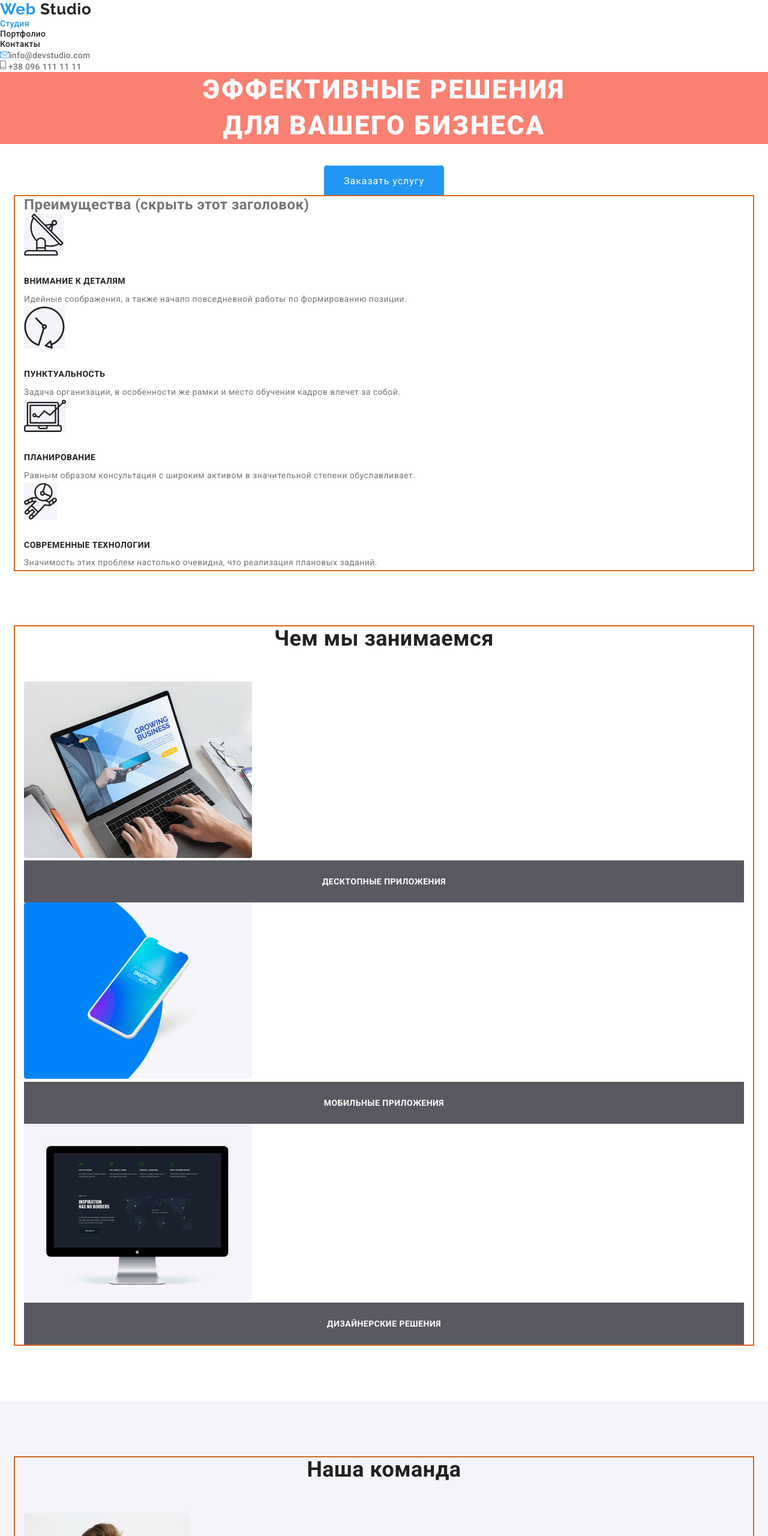
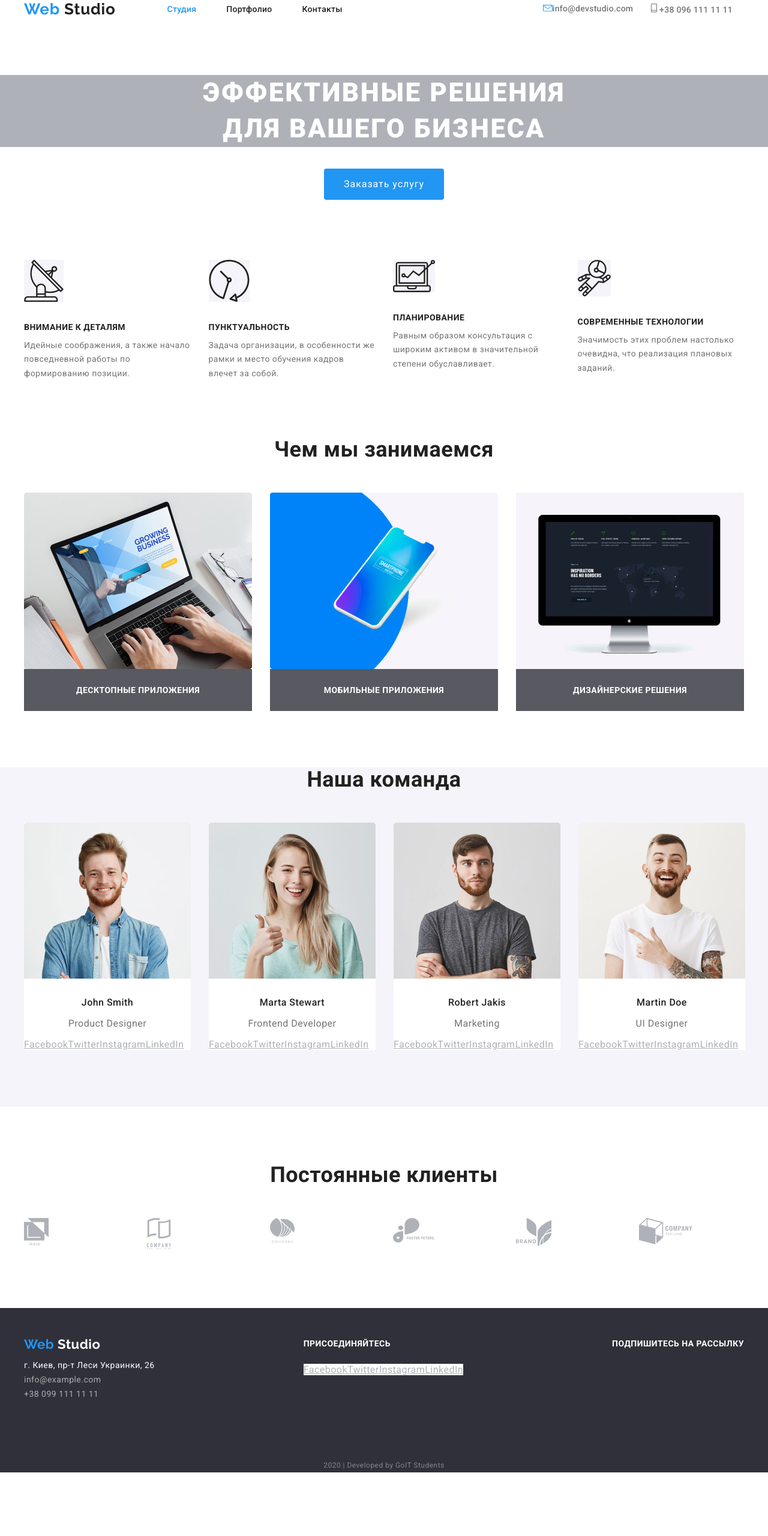
Before and after one commit to bir101/goit-markup-hw-02, a plain HTML site: page index.html in a window 1280 px wide. Shown: the top 2560 px of the page at 60% size. After the commit the page ends 2466 px from the top, so only its background shows below. Drawn offline with Linux system fonts and the light colour scheme.

Commit message:
позиционирование 1 часть

```diff
--- a/css/styles.css
+++ b/css/styles.css
@@ -49,9 +49,11 @@ h3 {
   padding-left: 15px;
   padding-right: 15px;
   margin: 0 auto 94px auto;
-  outline: 2px solid chocolate;
+  /* outline: 2px solid #757575; */
 }
-
+.hidden {
+  display: none;
+}
 /* Лого */
 .logo {
   color: var(--title-text-color);
@@ -68,6 +70,9 @@ h3 {
 /* Навигация */
 
 .nav {
+  display: flex;
+  align-items: center;
+
   font-weight: 500;
   font-size: 14px;
   letter-spacing: 0.02em;
@@ -75,8 +80,24 @@ h3 {
 }
 
 .site-nav {
+  display: flex;
+  margin-left: 86px;
   list-style-type: none;
 }
+
+.site-nav .item:not(:first-child) {
+  margin-left: 50px;
+}
+
+.contact-nav {
+  display: flex;
+  margin-left: 334px;
+}
+
+.contact-nav .item:not(:first-child) {
+  margin-left: 30px;
+}
+
 .site-nav .link {
   color: var(--title-text-color);
   text-decoration: none;
@@ -111,7 +132,7 @@ h3 {
   margin-bottom: 36px;
 
   color: var(--primary-white-color);
-  background-color: salmon;
+  background-color: #afb1b8;
 
   font-weight: 900;
   font-size: 44px;
@@ -119,12 +140,19 @@ h3 {
   letter-spacing: 0.06em;
   text-align: center;
 }
+
+.section-work .image,
+.section .image {
+  display: block;
+}
 /* button */
 .button-primary {
   display: inline-block;
   border-radius: 4px;
   border: 1px solid transparent;
   padding: 10px 32px;
+  margin-bottom: 100px;
+
   min-width: 200px;
 
   background-color: var(--accent-color);
@@ -137,31 +165,11 @@ h3 {
   text-align: center;
 }
 
-.button-filter {
-  padding: 6px 22px;
-  margin-bottom: 56px;
-  border-radius: 4px;
-
-  background-color: #f5f4fa;
-  color: var(--title-text-color);
-
-  font-weight: 500;
-  font-size: 16px;
-  line-height: 1.6;
-  text-align: center;
-}
-
-.button-filter:hover,
-.button-filter:focus {
-  background-color: var(--accent-color);
-  color: var(--primary-white-color);
-}
-
 .button-feture {
   text-decoration: none;
 }
 .text-title {
-  padding: 27px 90px;
+  padding: 27px 87px;
   background-color: rgba(47, 48, 58, 0.8);
   color: #ffffff;
 
@@ -169,6 +177,7 @@ h3 {
   font-size: 14px;
   line-height: 1.16;
   text-align: center;
+  white-space: nowrap;
 }
 
 .buttom-social {
@@ -198,9 +207,36 @@ h3 {
   line-height: 1.7;
 }
 
+.list,
+.section-list {
+  display: flex;
+  /* justify-content: space-between; */
+}
+
+.list .item {
+  width: 278px;
+}
+.list .item:not(:first-child) {
+  margin-left: 30px;
+}
+
+.section-list .item {
+  display: flex;
+  align-items: center;
+  width: 380px;
+}
+
+.section-list .item:not(:first-child) {
+  margin-left: 30px;
+}
 .section-work /* наша команда */ {
-  padding: 94px 0;
+  padding-bottom: 94px;
+  margin-bottom: 94px;
   background-color: #f5f4fa;
+}
+
+.section-work .container {
+  margin-bottom: 0;
 }
 
 .section-title {
@@ -213,6 +249,25 @@ h3 {
   font-size: 36px;
   line-height: 1.16;
   text-align: center;
+}
+
+.work-list {
+  display: flex;
+}
+
+.work-list .image {
+  margin-bottom: 30px;
+}
+
+.work-list .item {
+  background-color: var(--primary-white-color);
+}
+.work-list .item:not(:first-child) {
+  margin-left: 30px;
+}
+.social-list {
+  display: flex;
+  flex-wrap: wrap;
 }
 
 .section-work .title {
@@ -239,32 +294,91 @@ h3 {
 .feature-image:hover {
   background-color: var(--accent-color);
 }
+/* портфолио */
+.button-filter {
+  display: flex;
+  padding: 6px 22px;
+  margin-bottom: 0;
+  border-radius: 4px;
 
+  background-color: #f5f4fa;
+  color: var(--title-text-color);
+
+  font-weight: 500;
+  font-size: 16px;
+  line-height: 1.6;
+  text-align: center;
+}
+
+.button-filter:hover,
+.button-filter:focus {
+  background-color: var(--accent-color);
+  color: var(--primary-white-color);
+}
+.section .list-container {
+  display: flex;
+  flex-wrap: wrap;
+  margin: -15px;
+}
+.section .flex-element {
+  width: 380px;
+  margin: 15px;
+
+  border: 1px solid #eeeeee;
+  border-radius: 5px;
+}
 .portfolio-image {
   margin-bottom: 20px;
 }
 
 .portfolio .title {
+  margin-bottom: 20px;
+  margin-left: 24px;
   font-weight: 700;
   font-size: 18px;
   line-height: 2.2;
   letter-spacing: 0.06em;
 }
+.portfolio .portfolio-title {
+  margin-top: 0;
+  margin-bottom: 26px;
+  margin-left: 24px;
+}
 
 .portfolio .text {
+  display: none;
+
   font-size: 16px;
   line-height: 1.87;
-
-  /* identical to box height, or 187% */
-  letter-spacing: 0.03em;
 }
 
+.section .filter {
+  display: flex;
+  align-items: center;
+  margin-top: 0;
+  margin-bottom: 68px;
+}
 /* footer */
 .footer {
   background-color: var(--footer-background-color);
 }
 
+.footer .container {
+  padding-top: 48px;
+}
+
+.footer-flex {
+  display: flex;
+  justify-content: space-between;
+  align-items: flex-start;
+}
+
+.footer-flex .item {
+  display: flex;
+  flex-direction: column;
+}
 .footer .footer-title {
+  margin-bottom: 21px;
   color: var(--primary-white-color);
 
   font-weight: 700;
@@ -272,6 +386,8 @@ h3 {
   line-height: 1.7;
 }
 .logo-footer {
+  margin-top: 0;
+  margin-bottom: 10px;
   color: var(--primary-white-color);
 
   font-family: Raleway, sans-serif;
@@ -296,7 +412,7 @@ h3 {
 
 .footer .copyright {
   color: rgba(255, 255, 255, 0.4);
-
+  text-align: center;
   font-size: 12px;
   line-height: 2;
 }
--- a/index.html
+++ b/index.html
@@ -13,28 +13,30 @@
   <body>
     <!-- шапка сайта -->
     <header>
+      <div class="container">
         <nav class="nav">
           <a href="/" class="logo"> <span>Web</span> Studio </a>
 
           <ul class="site-nav">
-          <li><a href="./index.html" class="link current">Студия</a></li>
-          <li><a href="./portfolio.html" class="link">Портфолио</a></li>
-          <li><a href="/" class="link">Контакты</a></li>
+            <li class="item"><a href="./index.html" class="link current">Студия</a></li>
+            <li class="item"><a href="./portfolio.html" class="link">Портфолио</a></li>
+            <li class="item"><a href="/" class="link">Контакты</a></li>
           </ul>
-      </nav>
 
-      <ul class="site-nav">
-        <li>
+          <ul class="contact-nav">
+            <li class="item">
               <a href="mailto:info@devstudio.com" class="contact-link">
                 <img src="./images/mail.svg" alt="" />info@devstudio.com</a
               >
             </li>
-        <li>
+            <li class="item">
               <a href="tel:+380961111111" class="contact-link">
                 <img src="./images/tel.svg" alt="" /> +38 096 111 11 11</a
               >
             </li>
           </ul>
+        </nav>
+      </div>
     </header>
     <main>
       <!-- фон + кнопка(ссылка) -->
@@ -49,9 +51,9 @@
       <!-- Преимущества -->
       <section class="section">
         <div class="container">
-          <h2>Преимущества (скрыть этот заголовок)</h2>
-          <ul>
-            <li>
+          <h2 class="hidden">Преимущества (скрыть этот заголовок)</h2>
+          <ul class="list">
+            <li class="item">
               <img src="./images/p1.svg" alt="изображение" class="feature-image" />
               <h3 class="title">ВНИМАНИЕ К ДЕТАЛЯМ</h3>
               <p class="text">
@@ -59,7 +61,7 @@
               </p>
             </li>
 
-            <li>
+            <li class="item">
               <img src="./images/p2.svg" alt="изображение" class="feature-image" />
               <h3 class="title">ПУНКТУАЛЬНОСТЬ</h3>
               <p class="text">
@@ -67,7 +69,7 @@
               </p>
             </li>
 
-            <li>
+            <li class="item">
               <img src="./images/p3.svg" alt="изображение" class="feature-image" />
               <h3 class="title">ПЛАНИРОВАНИЕ</h3>
               <p class="text">
@@ -75,7 +77,7 @@
               </p>
             </li>
 
-            <li>
+            <li class="item">
               <img src="./images/p4.svg" alt="изображение" class="feature-image" />
               <h3 class="title">СОВРЕМЕННЫЕ ТЕХНОЛОГИИ</h3>
               <p class="text">
@@ -91,22 +93,40 @@
       <section class="section">
         <div class="container">
           <h2 class="section-title">Чем мы занимаемся</h2>
-          <ul>
-            <li>
+          <ul class="section-list">
+            <li class="item">
               <a href="/" class="button-feture"
-                ><img src="./images/notebook.jpg" alt="ноутбук" width="380" />
+                ><img
+                  src="./images/notebook.jpg"
+                  alt="ноутбук"
+                  width="380"
+                  height="294"
+                  class="image"
+                />
                 <h3 class="text-title">ДЕСКТОПНЫЕ ПРИЛОЖЕНИЯ</h3>
               </a>
             </li>
-            <li>
+            <li class="item">
               <a href="/" class="button-feture">
-                <img src="./images/phone.jpg" alt="смартфон" width="380" />
+                <img
+                  src="./images/phone.jpg"
+                  alt="смартфон"
+                  width="380"
+                  height="294"
+                  class="image"
+                />
                 <h3 class="text-title">МОБИЛЬНЫЕ ПРИЛОЖЕНИЯ</h3>
               </a>
             </li>
-            <li>
+            <li class="item">
               <a href="/" class="button-feture">
-                <img src="./images/desktop.jpg" alt="десктоп" width="380" />
+                <img
+                  src="./images/desktop.jpg"
+                  alt="десктоп"
+                  width="380"
+                  height="294"
+                  class="image"
+                />
                 <h3 class="text-title">ДИЗАЙНЕРСКИЕ РЕШЕНИЯ</h3>
               </a>
             </li>
@@ -115,16 +135,30 @@
       </section>
 
       <!-- Наша команда -->
+
       <section class="section-work">
         <div class="container">
           <h2 class="section-title">Наша команда</h2>
 
-          <ul>
-            <li>
-              <img src="./images/johnsmithg.jpg" alt="John Smith" width="278" />
+          <ul class="work-list">
+            <li class="item">
+              <img src="./images/johnsmithg.jpg" alt="John Smith" width="278" class="image" />
               <h3 class="title">John Smith</h3>
               <p class="text">Product Designer</p>
-              <ul>
+              <ul class="social-list">
+                <li><a href="" aria-label="Facebook" class="buttom-social"> Facebook </a></li>
+                <li><a href="" aria-label="Twitter" class="buttom-social"> Twitter </a></li>
+                <li><a href="" aria-label="Instagram" class="buttom-social"> Instagram </a></li>
+                <li><a href="" aria-label="LinkedIn" class="buttom-social"> LinkedIn </a></li>
+              </ul>
+            </li>
+            </li>
+
+            <li class="item">
+              <img src="./images/martastewart.jpg" alt="Marta Stewart" width="278" class="image" />
+              <h3 class="title">Marta Stewart</h3>
+              <p class="text">Frontend Developer</p>
+              <ul class="social-list">
                 <li><a href="" aria-label="Facebook" class="buttom-social"> Facebook </a></li>
                 <li><a href="" aria-label="Twitter" class="buttom-social"> Twitter </a></li>
                 <li><a href="" aria-label="Instagram" class="buttom-social"> Instagram </a></li>
@@ -132,11 +166,11 @@
               </ul>
             </li>
 
-            <li>
-              <img src="./images/martastewart.jpg" alt="Marta Stewart" width="278" />
-              <h3 class="title">Marta Stewart</h3>
-              <p class="text">Frontend Developer</p>
-              <ul>
+            <li class="item">
+              <img src="./images/robertjakis.jpg" alt="Robert Jakis" width="278" class="image" />
+              <h3 class="title">Robert Jakis</h3>
+              <p class="text">Marketing</p>
+              <ul class="social-list">
                 <li><a href="" aria-label="Facebook" class="buttom-social"> Facebook </a></li>
                 <li><a href="" aria-label="Twitter" class="buttom-social"> Twitter </a></li>
                 <li><a href="" aria-label="Instagram" class="buttom-social"> Instagram </a></li>
@@ -144,23 +178,11 @@
               </ul>
             </li>
 
-            <li>
-              <img src="./images/robertjakis.jpg" alt="Robert Jakis" width="278" />
-              <h3 class="title">Robert Jakis</h3>
-              <p class="text">Marketing</p>
-              <ul>
-                <li><a href="" aria-label="Facebook" class="buttom-social"> Facebook </a></li>
-                <li><a href="" aria-label="Twitter" class="buttom-social"> Twitter </a></li>
-                <li><a href="" aria-label="Instagram" class="buttom-social"> Instagram </a></li>
-                <li><a href="" aria-label="LinkedIn" class="buttom-social"> LinkedIn </a></li>
-              </ul>
-            </li>
-
-            <li>
-              <img src="./images/martindoe.jpg" alt="Martin Doe" width="278" />
+            <li class="item">
+              <img src="./images/martindoe.jpg" alt="Martin Doe" width="278" class="image" />
               <h3 class="title">Martin Doe</h3>
               <p class="text">UI Designer</p>
-              <ul>
+              <ul class="social-list">
                 <li><a href="" aria-label="Facebook" class="buttom-social"> Facebook </a></li>
                 <li><a href="" aria-label="Twitter" class="buttom-social"> Twitter </a></li>
                 <li><a href="" aria-label="Instagram" class="buttom-social"> Instagram </a></li>
@@ -175,23 +197,23 @@
       <section class="section">
         <div class="container">
           <h2 class="section-title">Постоянные клиенты</h2>
-          <ul>
-            <li>
+          <ul class="list">
+            <li class="item">
               <a href=""><img src="./images/client1.svg" alt="client1" class="buttom-social" /></a>
             </li>
-            <li>
+            <li class="item">
               <a href=""><img src="./images/client2.svg" alt="client2" class="buttom-social" /></a>
             </li>
-            <li>
+            <li class="item">
               <a href=""><img src="./images/client3.svg" alt="client3" class="buttom-social" /></a>
             </li>
-            <li>
+            <li class="item">
               <a href=""><img src="./images/client4.svg" alt="client4" class="buttom-social" /></a>
             </li>
-            <li>
+            <li class="item">
               <a href=""><img src="./images/client5.svg" alt="client5" class="buttom-social" /></a>
             </li>
-            <li>
+            <li class="item">
               <a href=""><img src="./images/client6.svg" alt="client6" class="buttom-social" /></a>
             </li>
           </ul>
@@ -201,7 +223,9 @@
 
     <!-- Футер -->
     <footer class="footer">
-      <div>
+
+       <div class="container footer-flex">
+        <div class="item">
           <p class="logo-footer"><span>Web</span> Studio</p>
 
           <address class="address">
@@ -211,10 +235,10 @@
           </address>
         </div>
 
-      <div>
+        <div class="item">
           <b class="footer-title">ПРИСОЕДИНЯЙТЕСЬ</b>
 
-        <ul>
+          <ul class="social-list">
             <li><a href="" aria-label="Facebook" class="buttom-social"> Facebook </a></li>
             <li><a href="" aria-label="Twitter" class="buttom-social"> Twitter </a></li>
             <li><a href="" aria-label="Instagram" class="buttom-social"> Instagram </a></li>
@@ -222,8 +246,9 @@
           </ul>
         </div>
 
-      <div>
+        <div class="item">
           <b class="footer-title">ПОДПИШИТЕСЬ НА РАССЫЛКУ</b>
+        </div>
   </div>
 
       <p class="copyright">2020 | Developed by GoIT Students</p>
```
Also changed, not shown: portfolio.html (+43 -39 lines). Lines whose indentation alone changed are shown as unchanged.
